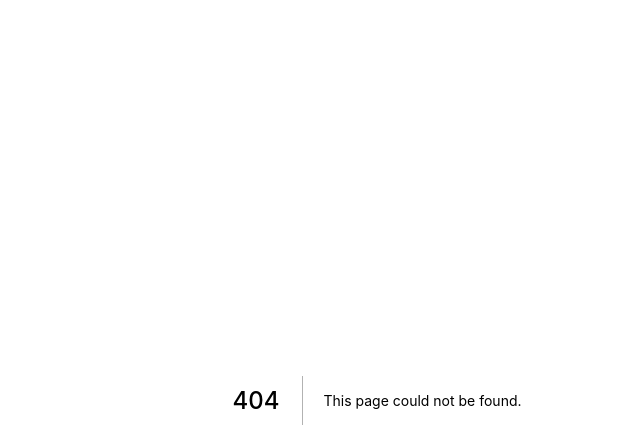
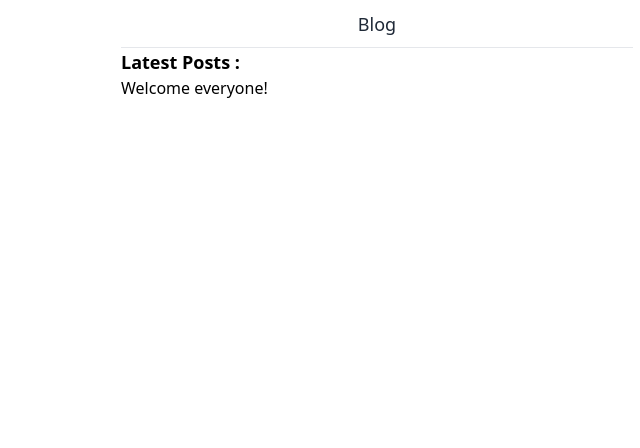
Before and after one commit to yeongminChae/NextJs-Deep-Studying, a Next.js app in the folder carrot-market/: page /blog in a window 1280 px wide. Before the commit this address had no page. Shown: the top 448 px of the page, without its empty margins (263-903 px from the left). Built offline with nearby package versions, Linux system fonts and the light colour scheme.

Commit message:
NextJs : How to fetch in nextJs ( second : getStaticProps ) => introduce about Blog section

```diff
--- /dev/null
+++ b/carrot-market/pages/blog.tsx
@@ -0,0 +1,12 @@
+import Layout from "@components/layout";
+
+export default function Blog() {
+  return (
+    <Layout title="Blog" seoTitle="Blog">
+      <h1 className="font-semibold text-lg">Latest Posts : </h1>
+      <ul>
+        <li>Welcome everyone!</li>
+      </ul>
+    </Layout>
+  );
+}
```
Also changed, not shown: carrot-market/posts/01-first-post.md (added, +4 -0 lines).
